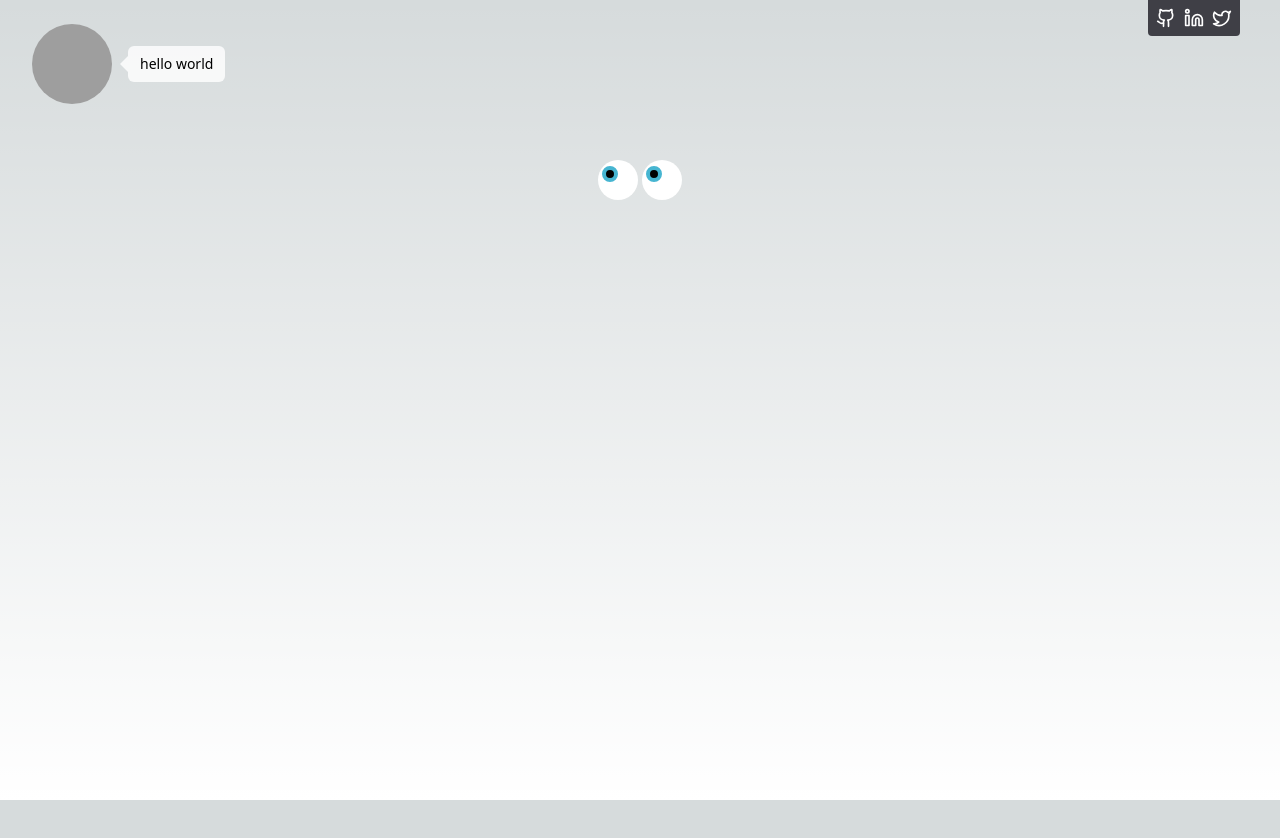
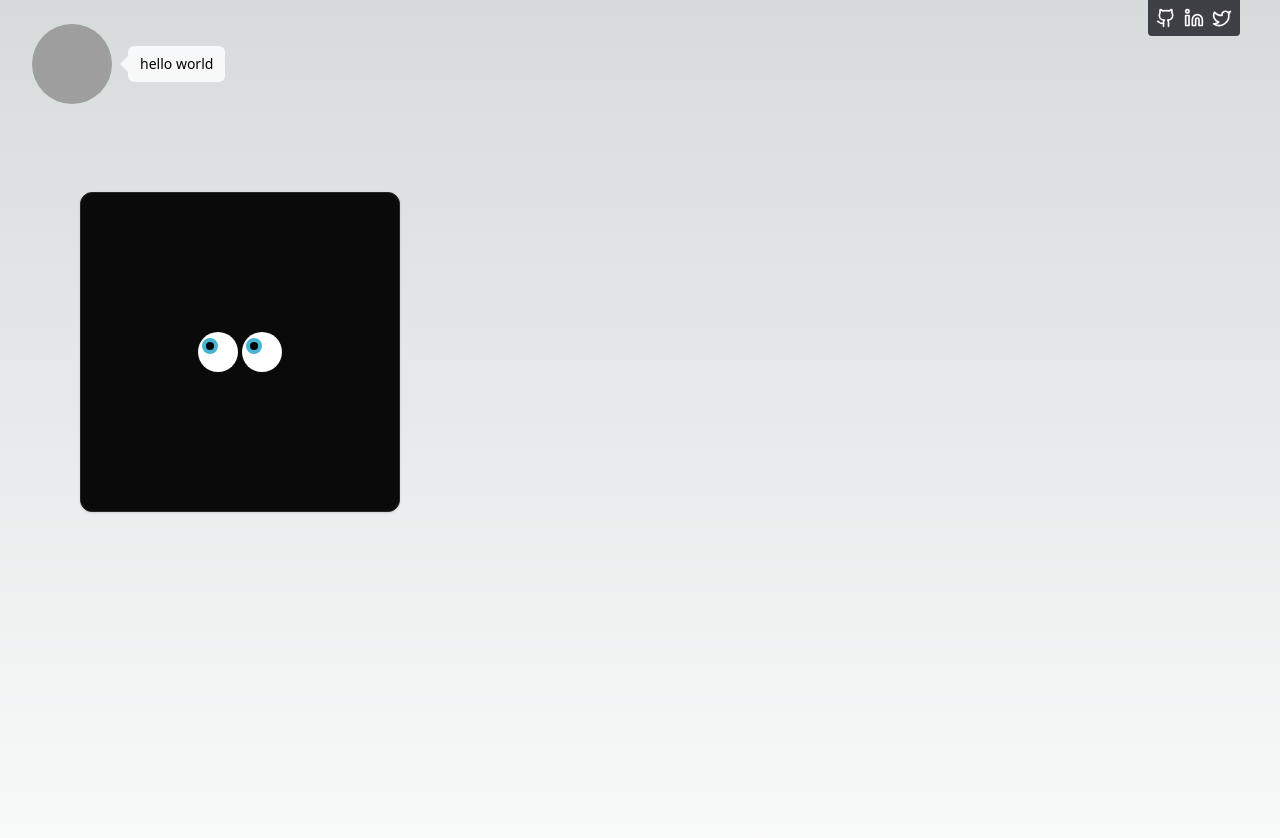
Before and after one commit to kvtemadden/kvte, a Next.js app: page /components in a window 1280 px wide. Shown: the top 838 px of the page. Before the commit the page ends 800 px from the top, so only its background shows below. Built offline with nearby package versions, Linux system fonts and the light colour scheme; grey boxes are pictures that could not be loaded.

Commit message:
Add Card component and update Tailwind configuration for enhanced styling

```diff
--- /dev/null
+++ b/components/ui/card.tsx
@@ -0,0 +1,76 @@
+import * as React from "react"
+
+import { cn } from "@/lib/utils"
+
+const Card = React.forwardRef<
+  HTMLDivElement,
+  React.HTMLAttributes<HTMLDivElement>
+>(({ className, ...props }, ref) => (
+  <div
+    ref={ref}
+    className={cn(
+      "rounded-xl border bg-card text-card-foreground shadow",
+      className
+    )}
+    {...props}
+  />
+))
+Card.displayName = "Card"
+
+const CardHeader = React.forwardRef<
+  HTMLDivElement,
+  React.HTMLAttributes<HTMLDivElement>
+>(({ className, ...props }, ref) => (
+  <div
+    ref={ref}
+    className={cn("flex flex-col space-y-1.5 p-6", className)}
+    {...props}
+  />
+))
+CardHeader.displayName = "CardHeader"
+
+const CardTitle = React.forwardRef<
+  HTMLDivElement,
+  React.HTMLAttributes<HTMLDivElement>
+>(({ className, ...props }, ref) => (
+  <div
+    ref={ref}
+    className={cn("font-semibold leading-none tracking-tight", className)}
+    {...props}
+  />
+))
+CardTitle.displayName = "CardTitle"
+
+const CardDescription = React.forwardRef<
+  HTMLDivElement,
+  React.HTMLAttributes<HTMLDivElement>
+>(({ className, ...props }, ref) => (
+  <div
+    ref={ref}
+    className={cn("text-sm text-muted-foreground", className)}
+    {...props}
+  />
+))
+CardDescription.displayName = "CardDescription"
+
+const CardContent = React.forwardRef<
+  HTMLDivElement,
+  React.HTMLAttributes<HTMLDivElement>
+>(({ className, ...props }, ref) => (
+  <div ref={ref} className={cn("p-6 pt-0", className)} {...props} />
+))
+CardContent.displayName = "CardContent"
+
+const CardFooter = React.forwardRef<
+  HTMLDivElement,
+  React.HTMLAttributes<HTMLDivElement>
+>(({ className, ...props }, ref) => (
+  <div
+    ref={ref}
+    className={cn("flex items-center p-6 pt-0", className)}
+    {...props}
+  />
+))
+CardFooter.displayName = "CardFooter"
+
+export { Card, CardHeader, CardFooter, CardTitle, CardDescription, CardContent }
--- a/pages/components.tsx
+++ b/pages/components.tsx
@@ -1,11 +1,17 @@
 import Layout from "@/app/layout";
 import { Eyes } from "@/components/eyes";
+import { Card, CardContent } from "@/components/ui/card";
 
 const Page = () => {
   return (
     <Layout>
-      <main className="pt-40">
-        <Eyes />
+      <div className="h-48 w-full" />
+      <main className="flex min-h-screen items-start justify-start w-full px-20">
+        <Card className="h-80 w-80 flex items-center justify-center">
+          <CardContent className="p-0">
+            <Eyes />
+          </CardContent>
+        </Card>
       </main>
     </Layout>
   );
--- a/tailwind.config.ts
+++ b/tailwind.config.ts
@@ -31,7 +31,6 @@
           900: "#EFFBFC",
         },
         secondary: {
-          DEFAULT: "#EE4540",
           foreground: "hsl(var(--secondary-foreground))",
           // https://hihayk.github.io/scale/#4/5/40/92/-12/4/19/14/EE4540/238/69/64/white
           50: "#963A1F",
@@ -70,6 +69,13 @@
           DEFAULT: "hsl(var(--card))",
           foreground: "hsl(var(--card-foreground))",
         },
+        chart: {
+          "1": "hsl(var(--chart-1))",
+          "2": "hsl(var(--chart-2))",
+          "3": "hsl(var(--chart-3))",
+          "4": "hsl(var(--chart-4))",
+          "5": "hsl(var(--chart-5))",
+        },
       },
       maxWidth: {
         "1/2": "50%",
@@ -79,7 +85,7 @@
         "3/4": "75%",
       },
       spacing: {
-        26: "6.5rem",
+        "26": "6.5rem",
       },
       backgroundImage: {
         kate: "url('/k8.png')",
@@ -92,9 +98,14 @@
         KTT: "url('/ktt.jpeg')",
         wed: "url('/wedding.jpg')",
       },
+      borderRadius: {
+        lg: "var(--radius)",
+        md: "calc(var(--radius) - 2px)",
+        sm: "calc(var(--radius) - 4px)",
+      },
     },
   },
-  plugins: [addVariablesForColors],
+  plugins: [addVariablesForColors, require("tailwindcss-animate")],
 };
 
 function addVariablesForColors({ addBase, theme }: any) {
```
